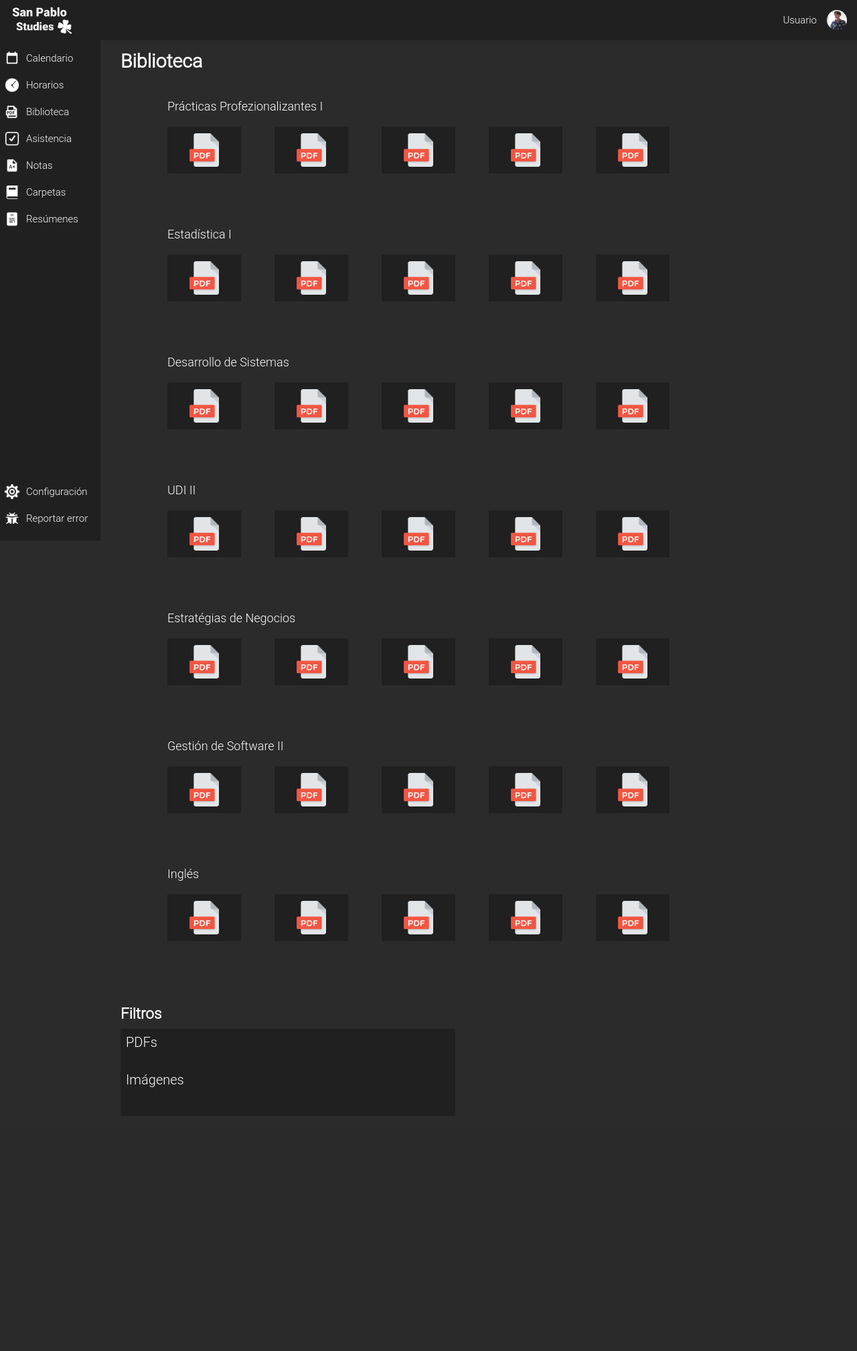
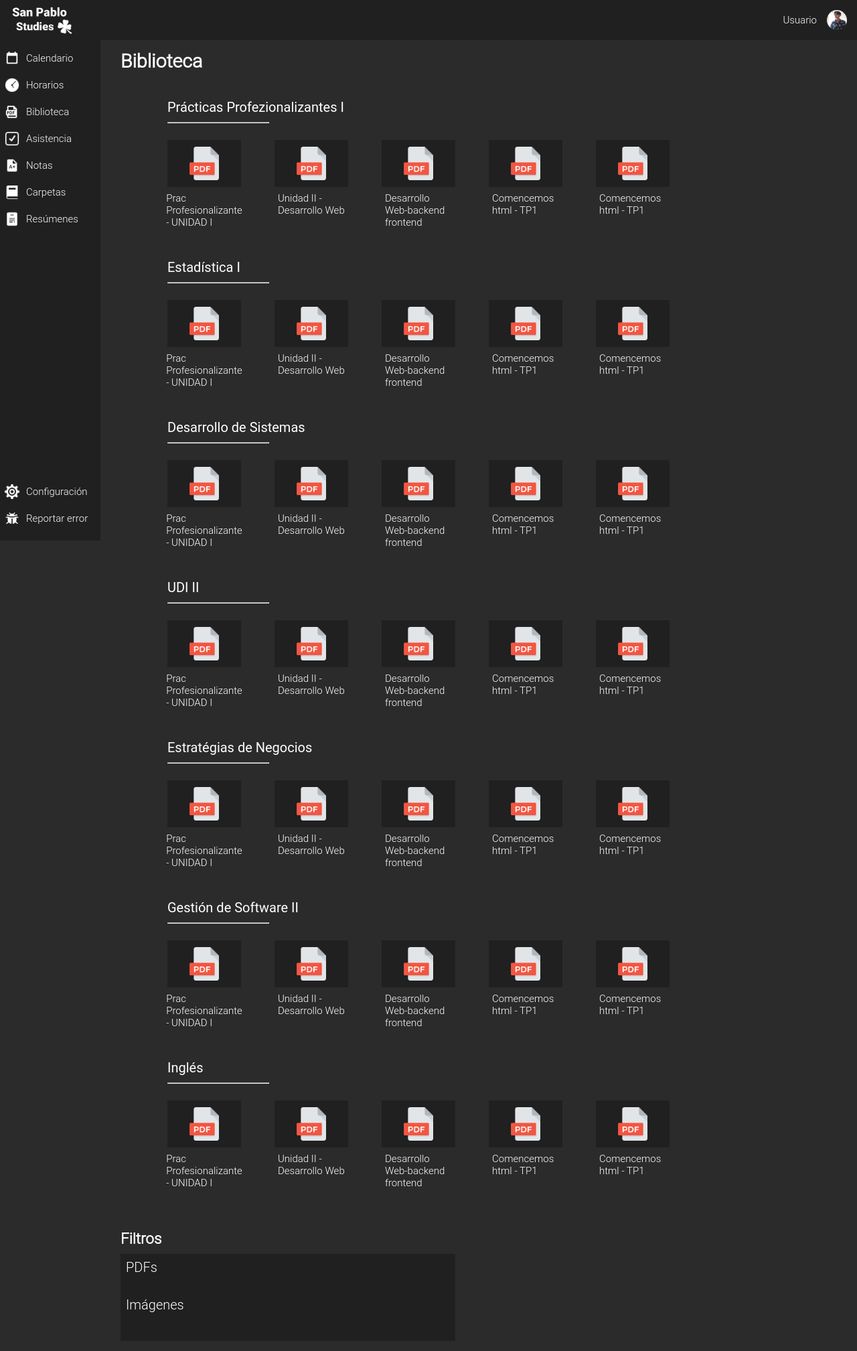
Before and after one commit to MaksiConGit/San-Pablo-Studies, a PHP site: page / in a window 1280 px wide. Shown: the whole page at 67% size. Before the commit the page ends 1623 px from the top, so only its background shows below. Run offline with PHP 8.4, Linux system fonts and the light colour scheme; some web fonts are replaced.

Commit message:
Se añadieron los nombres de los archivos pdf, además re agregó un subrayado a los nombres de las materias y se les cambio la fuente y el tamañp a los nombres de las materias

```diff
--- a/css/style.css
+++ b/css/style.css
@@ -148,14 +148,18 @@ body{
     margin-bottom: 15px;
 }
 
+#pdfs-biblioteca .nombre-materia{
+    font-size: 20px;
+    font-family: 'Roboto', sans-serif;
+}
+
+#pdfs-biblioteca hr{
+    margin-top: 10px;
+    width: 150px;
+}
+
 #pdfs-biblioteca .div-materia{
     display: flex;
-}
-
-#pdfs-biblioteca .div-materia div{
-    display: flex;
-    justify-content: center; /* Centra horizontalmente */
-    align-items: center;
 }
 
 .div-materia div img{
@@ -163,22 +167,36 @@ body{
     height: 50px;
 }
 
-#pdfs-biblioteca div div{
+#pdfs-biblioteca .div-materia div{
     display: flex;
+    justify-content: center; /* Centra horizontalmente */
+    align-items: center;
     margin-right: 50px;
+    background-color: #202020;
+    width: 100px;
+    height: 60px;
+    margin-top: 25px;
+    padding: 5px;
 }
+
+#pdfs-biblioteca .nombre-archivo{
+    display: flex;
+}
+
+#pdfs-biblioteca .nombre-archivo div{
+    display: flex;
+    justify-content: center; /* Centra horizontalmente */
+    margin-right: 50px;
+    width: 100px;
+    height: 60px;
+    margin-top: 3px;
+    margin-bottom: 35px;
+    padding: 5px;
+}
+
 
 #pdfs-biblioteca div div:hover{
     cursor: pointer;
-}
-
-#pdfs-biblioteca div div{
-    background-color: #202020;
-    width: 100px;
-    height: 60px;
-    margin-top: 20px;
-    margin-bottom: 80px;
-    padding: 5px;
 }
 
 #pdfs-biblioteca span{
--- a/index.html
+++ b/index.html
@@ -92,7 +92,7 @@
 
                 <div id="pdfs-biblioteca">
 
-                    <span>Prácticas Profezionalizantes I</span>
+                    <span class="nombre-materia">Prácticas Profezionalizantes I</span><hr>
                     <div class="div-materia">
                         <div><img src="img/pdf.png" alt=""></div>
                         <div><img src="img/pdf.png" alt=""></div>
@@ -100,7 +100,15 @@
                         <div><img src="img/pdf.png" alt=""></div>
                         <div><img src="img/pdf.png" alt=""></div>
                     </div>
-                    <span>Estadística I</span>
+                    <div class="nombre-archivo">
+                        <div>Prac Profesionalizante - UNIDAD I</div>
+                        <div>Unidad II - Desarrollo Web</div>
+                        <div>Desarrollo Web-backend frontend</div>
+                        <div>Comencemos html - TP1</div>
+                        <div>Comencemos html - TP1</div>
+                    </div>
+
+                    <span class="nombre-materia">Estadística I</span><hr>
                     <div class="div-materia">
                         <div><img src="img/pdf.png" alt=""></div>
                         <div><img src="img/pdf.png" alt=""></div>
@@ -108,7 +116,16 @@
                         <div><img src="img/pdf.png" alt=""></div>
                         <div><img src="img/pdf.png" alt=""></div>
                     </div>
-                    <span>Desarrollo de Sistemas</span>
+                    <div class="nombre-archivo">
+                        <div>Prac Profesionalizante - UNIDAD I</div>
+                        <div>Unidad II - Desarrollo Web</div>
+                        <div>Desarrollo Web-backend frontend</div>
+                        <div>Comencemos html - TP1</div>
+                        <div>Comencemos html - TP1</div>
+
+                    </div>
+
+                    <span class="nombre-materia">Desarrollo de Sistemas</span><hr>
                     <div class="div-materia">
                         <div><img src="img/pdf.png" alt=""></div>
                         <div><img src="img/pdf.png" alt=""></div>
@@ -116,7 +133,15 @@
                         <div><img src="img/pdf.png" alt=""></div>
                         <div><img src="img/pdf.png" alt=""></div>
                     </div>
-                    <span>UDI II</span>
+                    <div class="nombre-archivo">
+                        <div>Prac Profesionalizante - UNIDAD I</div>
+                        <div>Unidad II - Desarrollo Web</div>
+                        <div>Desarrollo Web-backend frontend</div>
+                        <div>Comencemos html - TP1</div>
+                        <div>Comencemos html - TP1</div>
+                    </div>
+
+                    <span class="nombre-materia">UDI II</span><hr>
                     <div class="div-materia">
                         <div><img src="img/pdf.png" alt=""></div>
                         <div><img src="img/pdf.png" alt=""></div>
@@ -124,7 +149,15 @@
                         <div><img src="img/pdf.png" alt=""></div>
                         <div><img src="img/pdf.png" alt=""></div>
                     </div>
-                    <span>Estratégias de Negocios</span>
+                    <div class="nombre-archivo">
+                        <div>Prac Profesionalizante - UNIDAD I</div>
+                        <div>Unidad II - Desarrollo Web</div>
+                        <div>Desarrollo Web-backend frontend</div>
+                        <div>Comencemos html - TP1</div>
+                        <div>Comencemos html - TP1</div>
+                    </div>
+
+                    <span class="nombre-materia">Estratégias de Negocios</span><hr>
                     <div class="div-materia">
                         <div><img src="img/pdf.png" alt=""></div>
                         <div><img src="img/pdf.png" alt=""></div>
@@ -132,7 +165,15 @@
                         <div><img src="img/pdf.png" alt=""></div>
                         <div><img src="img/pdf.png" alt=""></div>
                     </div>
-                    <span>Gestión de Software II</span>
+                    <div class="nombre-archivo">
+                        <div>Prac Profesionalizante - UNIDAD I</div>
+                        <div>Unidad II - Desarrollo Web</div>
+                        <div>Desarrollo Web-backend frontend</div>
+                        <div>Comencemos html - TP1</div>
+                        <div>Comencemos html - TP1</div>
+                    </div>
+
+                    <span class="nombre-materia">Gestión de Software II</span><hr>
                     <div class="div-materia">
                         <div><img src="img/pdf.png" alt=""></div>
                         <div><img src="img/pdf.png" alt=""></div>
@@ -140,13 +181,28 @@
                         <div><img src="img/pdf.png" alt=""></div>
                         <div><img src="img/pdf.png" alt=""></div>
                     </div>
-                    <span>Inglés</span>
+                    <div class="nombre-archivo">
+                        <div>Prac Profesionalizante - UNIDAD I</div>
+                        <div>Unidad II - Desarrollo Web</div>
+                        <div>Desarrollo Web-backend frontend</div>
+                        <div>Comencemos html - TP1</div>
+                        <div>Comencemos html - TP1</div>
+                    </div>
+
+                    <span class="nombre-materia">Inglés</span><hr>
                     <div class="div-materia">
                         <div><img src="img/pdf.png" alt=""></div>
                         <div><img src="img/pdf.png" alt=""></div>
                         <div><img src="img/pdf.png" alt=""></div>
                         <div><img src="img/pdf.png" alt=""></div>
                         <div><img src="img/pdf.png" alt=""></div>
+                    </div>
+                    <div class="nombre-archivo">
+                        <div>Prac Profesionalizante - UNIDAD I</div>
+                        <div>Unidad II - Desarrollo Web</div>
+                        <div>Desarrollo Web-backend frontend</div>
+                        <div>Comencemos html - TP1</div>
+                        <div>Comencemos html - TP1</div>
                     </div>
 
                 </div>
```
